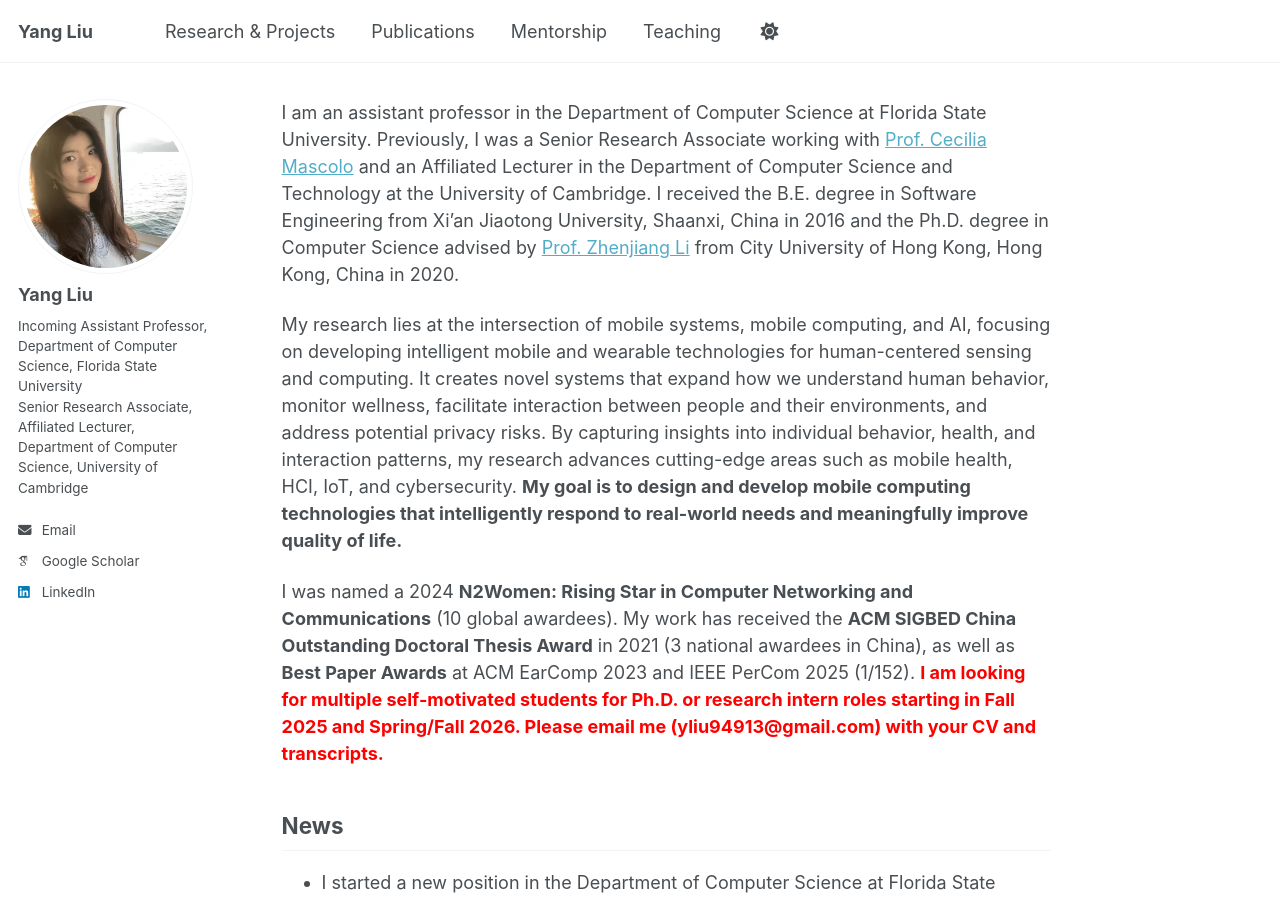
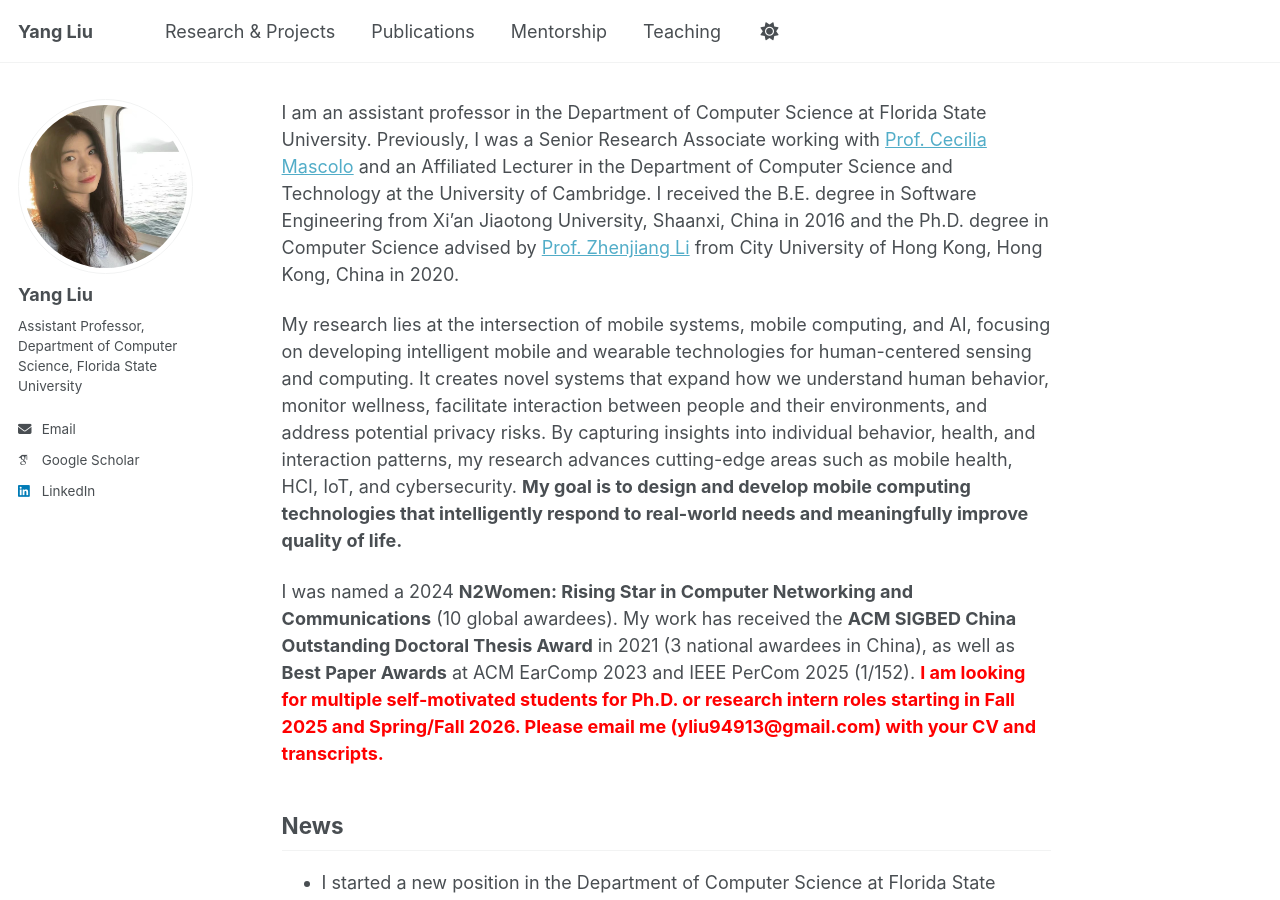
Before and after one commit to YangLiu-CS/YangLiu-CS.github.io, a Jekyll site: the page built from _pages/about.md, in a window 1280 px wide and 900 px high. Built offline with Jekyll 4.4.1, drawn with Linux system fonts in a browser that asks for light colours; some web fonts are replaced.

Commit message:
Update website content

```diff
--- a/_config.yml
+++ b/_config.yml
@@ -26,7 +26,7 @@ author:
   name             : "Yang Liu"
   pronouns         : # example: "she/her"
   # bio              : "Incoming Assistant Professor, Department of Computer Science, Florida State University, Senior Research Associate, Affiliated Lecturer, Department of Computer Science, University of Cambridge"
-  bio: "Incoming Assistant Professor, Department of Computer Science, Florida State University<br>Senior Research Associate, Affiliated Lecturer,<br>Department of Computer Science, University of Cambridge"
+  bio: "Assistant Professor, Department of Computer Science, Florida State University"
   location         : # "Department of Computer Science"
   employer         : # "Florida State University"
   uri              : # URL
```
